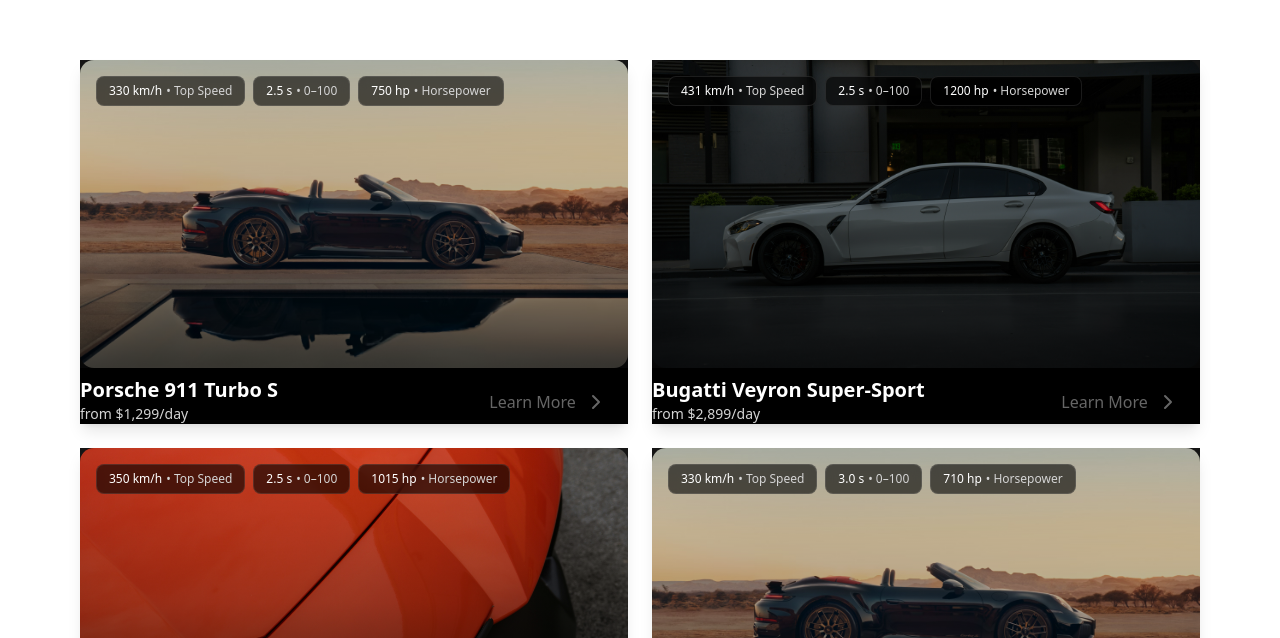
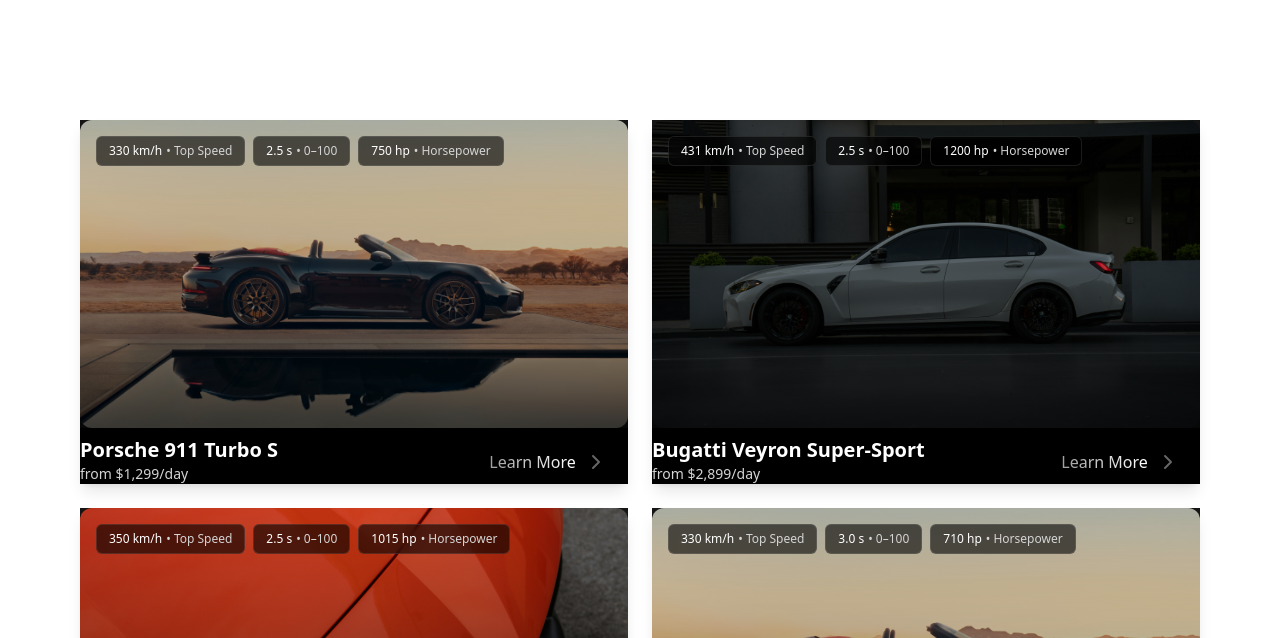
Before and after one commit to redasnkrs/luxyRental, a React (Vite) app: page / in a window 1280 px wide. Shown: the part 1942-2580 px from the top of the page. Built offline with nearby package versions, Linux system fonts and the light colour scheme; a web font is replaced by a local one.

Commit message:
feat: NEW ANIMATION FINALLY WORK !

```diff
--- a/src/components/CarCard.tsx
+++ b/src/components/CarCard.tsx
@@ -1,5 +1,6 @@
 // CarCard.tsx
 import React from "react";
+import ShinyText from "./animation/ShinyText";
 
 export type Stat = {
   label: string; // e.g., "Top Speed"
@@ -40,7 +41,7 @@
       {/* Image */}
       <div className="relative">
         {/* Aspect ratio to keep consistent height */}
-        <div className="aspect-[16/9] w-full bg-neutral-900">
+        <div className="aspect-video w-full bg-neutral-900">
           <img
             src={imageSrc}
             alt={imageAlt}
@@ -82,7 +83,12 @@
           id="card-btn"
           className="inline-flex items-center gap-2 px-4 py-2  "
         >
-          Learn More
+          <ShinyText
+            text="Learn More"
+            disabled={false}
+            speed={4}
+            className="custom-class"
+          />
           <span aria-hidden="true">
             <svg
               xmlns="http://www.w3.org/2000/svg"
--- a/src/components/ChooseCar.tsx
+++ b/src/components/ChooseCar.tsx
@@ -16,9 +16,9 @@
 
   return (
     <section className="mx-auto max-w-6xl px-4 py-10">
-      <h2 className="mb-6 text-2xl md:text-3xl font-bold text-white">
+      <h3 className="mb-20 text-center text-2xl md:text-4xl text-white">
         Choose Your Ride
-      </h2>
+      </h3>
 
       <div className="grid grid-cols-1 gap-6 md:grid-cols-2">
         <CarCard
--- /dev/null
+++ b/src/components/animation/ShinyText.tsx
@@ -0,0 +1,42 @@
+import React from "react";
+
+interface ShinyTextProps {
+  text: string;
+  disabled?: boolean;
+  speed?: number;
+  className?: string;
+}
+
+const ShinyText: React.FC<ShinyTextProps> = ({
+  text,
+  disabled = false,
+  speed = 2,
+  className = "",
+}) => {
+  return (
+    <span
+      className={`inline-block ${className}`}
+      style={{
+        background: "linear-gradient(90deg, #999 0%, #fff 50%, #999 100%)",
+        backgroundSize: "200% 100%",
+        WebkitBackgroundClip: "text",
+        backgroundClip: "text",
+        WebkitTextFillColor: "transparent",
+        color: "transparent",
+        animation: disabled ? "none" : `shine-simple ${speed}s infinite linear`,
+      }}
+    >
+      <style>
+        {`
+          @keyframes shine-simple {
+            0% { background-position: 200% center; }
+            100% { background-position: -200% center; }
+          }
+        `}
+      </style>
+      {text}
+    </span>
+  );
+};
+
+export default ShinyText;
--- a/src/index.css
+++ b/src/index.css
@@ -1,7 +1,4 @@
 @import "tailwindcss";
-@import "tw-animate-css";
-
-@custom-variant dark (&:is(.dark *));
 
 @font-face {
   font-family: "Boska";
@@ -57,38 +54,6 @@
   text-rendering: optimizeLegibility;
   -webkit-font-smoothing: antialiased;
   -moz-osx-font-smoothing: grayscale;
-  --radius: 0.625rem;
-  --background: oklch(1 0 0);
-  --foreground: oklch(0.145 0 0);
-  --card: oklch(1 0 0);
-  --card-foreground: oklch(0.145 0 0);
-  --popover: oklch(1 0 0);
-  --popover-foreground: oklch(0.145 0 0);
-  --primary: oklch(0.205 0 0);
-  --primary-foreground: oklch(0.985 0 0);
-  --secondary: oklch(0.97 0 0);
-  --secondary-foreground: oklch(0.205 0 0);
-  --muted: oklch(0.97 0 0);
-  --muted-foreground: oklch(0.556 0 0);
-  --accent: oklch(0.97 0 0);
-  --accent-foreground: oklch(0.205 0 0);
-  --destructive: oklch(0.577 0.245 27.325);
-  --border: oklch(0.922 0 0);
-  --input: oklch(0.922 0 0);
-  --ring: oklch(0.708 0 0);
-  --chart-1: oklch(0.646 0.222 41.116);
-  --chart-2: oklch(0.6 0.118 184.704);
-  --chart-3: oklch(0.398 0.07 227.392);
-  --chart-4: oklch(0.828 0.189 84.429);
-  --chart-5: oklch(0.769 0.188 70.08);
-  --sidebar: oklch(0.985 0 0);
-  --sidebar-foreground: oklch(0.145 0 0);
-  --sidebar-primary: oklch(0.205 0 0);
-  --sidebar-primary-foreground: oklch(0.985 0 0);
-  --sidebar-accent: oklch(0.97 0 0);
-  --sidebar-accent-foreground: oklch(0.205 0 0);
-  --sidebar-border: oklch(0.922 0 0);
-  --sidebar-ring: oklch(0.708 0 0);
 }
 
 h1 {
@@ -160,7 +125,15 @@
 }
 
 #card-btn:hover {
-  border-color: #fff;
+  border-color: #eb3813;
+}
+
+#card-btn svg {
+  stroke: #666666;
+}
+
+#card-btn span[class*="animate-shine"] {
+  color: transparent !important;
 }
 
 @media (prefers-color-scheme: light) {
@@ -257,84 +230,3 @@
     left: 50%;
   }
 }
-
-@theme inline {
-  --radius-sm: calc(var(--radius) - 4px);
-  --radius-md: calc(var(--radius) - 2px);
-  --radius-lg: var(--radius);
-  --radius-xl: calc(var(--radius) + 4px);
-  --color-background: var(--background);
-  --color-foreground: var(--foreground);
-  --color-card: var(--card);
-  --color-card-foreground: var(--card-foreground);
-  --color-popover: var(--popover);
-  --color-popover-foreground: var(--popover-foreground);
-  --color-primary: var(--primary);
-  --color-primary-foreground: var(--primary-foreground);
-  --color-secondary: var(--secondary);
-  --color-secondary-foreground: var(--secondary-foreground);
-  --color-muted: var(--muted);
-  --color-muted-foreground: var(--muted-foreground);
-  --color-accent: var(--accent);
-  --color-accent-foreground: var(--accent-foreground);
-  --color-destructive: var(--destructive);
-  --color-border: var(--border);
-  --color-input: var(--input);
-  --color-ring: var(--ring);
-  --color-chart-1: var(--chart-1);
-  --color-chart-2: var(--chart-2);
-  --color-chart-3: var(--chart-3);
-  --color-chart-4: var(--chart-4);
-  --color-chart-5: var(--chart-5);
-  --color-sidebar: var(--sidebar);
-  --color-sidebar-foreground: var(--sidebar-foreground);
-  --color-sidebar-primary: var(--sidebar-primary);
-  --color-sidebar-primary-foreground: var(--sidebar-primary-foreground);
-  --color-sidebar-accent: var(--sidebar-accent);
-  --color-sidebar-accent-foreground: var(--sidebar-accent-foreground);
-  --color-sidebar-border: var(--sidebar-border);
-  --color-sidebar-ring: var(--sidebar-ring);
-}
-
-.dark {
-  --background: oklch(0.145 0 0);
-  --foreground: oklch(0.985 0 0);
-  --card: oklch(0.205 0 0);
-  --card-foreground: oklch(0.985 0 0);
-  --popover: oklch(0.205 0 0);
-  --popover-foreground: oklch(0.985 0 0);
-  --primary: oklch(0.922 0 0);
-  --primary-foreground: oklch(0.205 0 0);
-  --secondary: oklch(0.269 0 0);
-  --secondary-foreground: oklch(0.985 0 0);
-  --muted: oklch(0.269 0 0);
-  --muted-foreground: oklch(0.708 0 0);
-  --accent: oklch(0.269 0 0);
-  --accent-foreground: oklch(0.985 0 0);
-  --destructive: oklch(0.704 0.191 22.216);
-  --border: oklch(1 0 0 / 10%);
-  --input: oklch(1 0 0 / 15%);
-  --ring: oklch(0.556 0 0);
-  --chart-1: oklch(0.488 0.243 264.376);
-  --chart-2: oklch(0.696 0.17 162.48);
-  --chart-3: oklch(0.769 0.188 70.08);
-  --chart-4: oklch(0.627 0.265 303.9);
-  --chart-5: oklch(0.645 0.246 16.439);
-  --sidebar: oklch(0.205 0 0);
-  --sidebar-foreground: oklch(0.985 0 0);
-  --sidebar-primary: oklch(0.488 0.243 264.376);
-  --sidebar-primary-foreground: oklch(0.985 0 0);
-  --sidebar-accent: oklch(0.269 0 0);
-  --sidebar-accent-foreground: oklch(0.985 0 0);
-  --sidebar-border: oklch(1 0 0 / 10%);
-  --sidebar-ring: oklch(0.556 0 0);
-}
-
-@layer base {
-  * {
-    @apply border-border outline-ring/50;
-  }
-  body {
-    @apply bg-background text-foreground;
-  }
-}
--- /dev/null
+++ b/tailwind.config.js
@@ -0,0 +1,25 @@
+// tailwind.config.js
+
+/** @type {import('tailwindcss').Config} */
+module.exports = {
+  content: [
+    "./src/**/*.{js,ts,jsx,tsx}",
+    "./app/**/*.{js,ts,jsx,tsx}",
+    "./components/**/*.{js,ts,jsx,tsx}",
+  ],
+  theme: {
+    extend: {
+      keyframes: {
+        shine: {
+          "0%": { backgroundPosition: "200% 0%" },
+          "100%": { backgroundPosition: "-200% 0%" },
+        },
+      },
+      animation: {
+        // Utilise une var CSS pour la durée; fallback 5s
+        shine: "shine var(--shine-duration, 5s) linear infinite",
+      },
+    },
+  },
+  plugins: [],
+};
```
Also changed, not shown: components.json.
